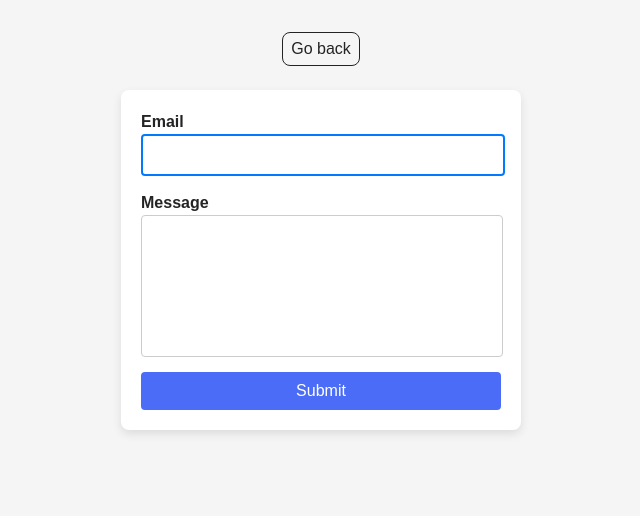
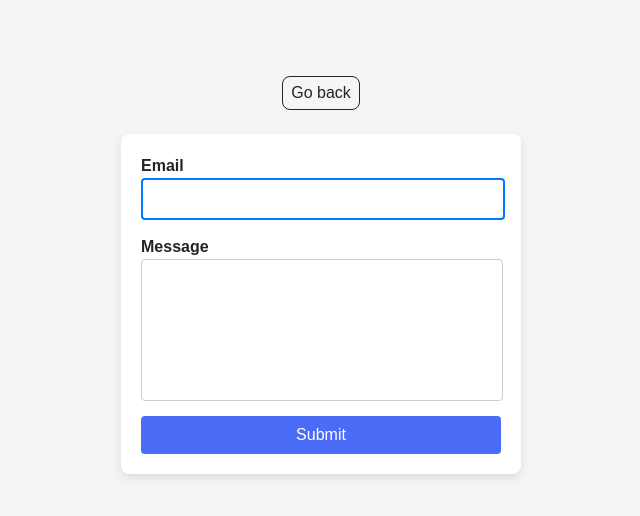
Before and after one commit to NazariiKovalskyi/goit-js-hw-09, a website built with Vite: page src/2-form.html in a window 1280 px wide. Shown: the whole page, without its empty margins (319-959 px from the left). Built offline with nearby package versions, Linux system fonts and the light colour scheme.

Commit message:
home-work-9

```diff
--- a/src/css/back-link.css
+++ b/src/css/back-link.css
@@ -2,7 +2,7 @@
   position: relative;
   display: inline-block;
   padding: 4px 8px;
-  margin-top: 32px;
+  margin-top: 76px;
   border: 1px solid;
   border-radius: 8px;
 }
```
